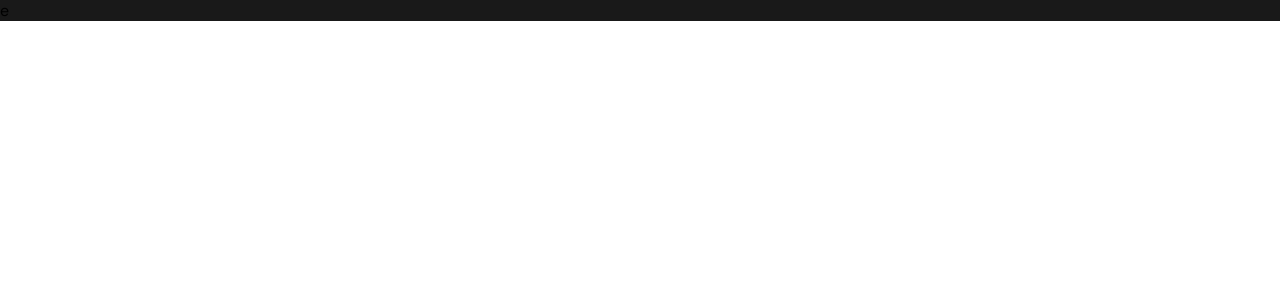
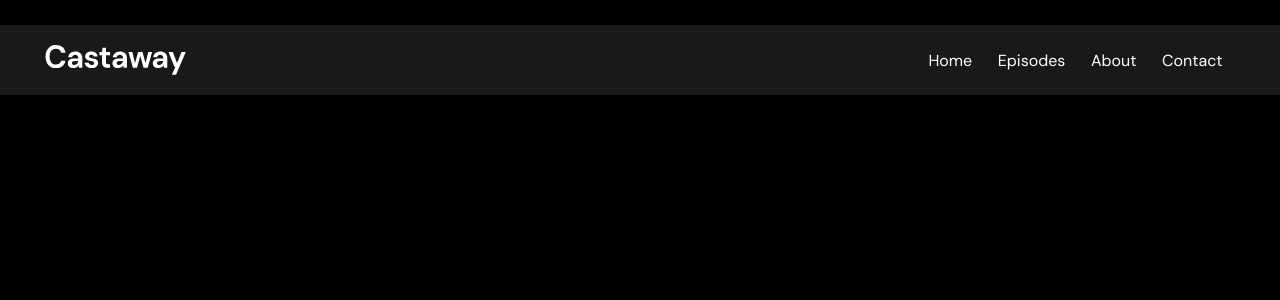
Before and after one commit to bloon1k/castaway-react, a React (Create React App) app: page / in a window 1280 px wide. Shown: the top 300 px of the page. Built offline with nearby package versions, Linux system fonts and the light colour scheme.

Commit message:
add header, set font/color scheme

```diff
--- a/src/App.js
+++ b/src/App.js
@@ -6,7 +6,9 @@ function App() {
 
   return (
     <div className="App">
-        <Nav/>
+        <div className="container">
+            <Nav/>
+        </div>
     </div>
   );
 }
--- a/src/components/nav/Nav-styles.scss
+++ b/src/components/nav/Nav-styles.scss
@@ -1,5 +1,75 @@
 @use '../../styles/colors';
 
-.nav {
+.head {
   background: colors.$primary;
+  width: 1440px;
+  height: 70px;
+  display: flex;
+  justify-content: space-between;
+  align-items: center;
+  margin: 25px 0;
+
+  &__logo {
+    width: 11%;
+    margin: 0 3.5%;
+  }
+
+  &__nav {
+    width: fit-content;
+    margin: 0 3.5%;
+  }
+
+  &__ul {
+    display: flex;
+    font-size: 100%;
+
+    & a {
+      color: colors.$white;
+      margin: 0 1vw;
+      transition: .2s;
+
+      &:hover {
+        color: colors.$secondary;
+      }
+    }
+  }
 }
+
+@media screen and (min-width: 1440px) {
+  .head {
+    width: 1440px;
+    &__ul {
+      display: flex;
+    }
+
+    &__burger {
+      display: none;
+    }
+  }
+}
+
+@media screen and (max-width: 1440px) {
+  .head {
+    width: 100%;
+    &__ul {
+      display: flex;
+    }
+
+    &__burger {
+      display: none;
+    }
+  }
+}
+@media screen and (max-width: 480px) {
+  .head {
+    width: 50%;
+
+    &__ul {
+      display: none;
+    }
+
+    &__burger {
+      display: block;
+    }
+  }
+}
--- a/src/components/nav/Nav.jsx
+++ b/src/components/nav/Nav.jsx
@@ -1,10 +1,20 @@
 import React from 'react';
 import './Nav-styles.scss'
+import logo from '../../Assets/logo.svg'
 
 const Nav = () => {
     return (
-        <section className={'nav'}>
-            e
+        <section className={'head'}>
+            <img src={logo} alt="Castaway Logo" className={'head__logo'}/>
+            <nav className="head__nav">
+                <ul className="head__ul">
+                    <a href={'#root'}><li>Home</li></a>
+                    <a href={'#root'}><li>Episodes</li></a>
+                    <a href={'#root'}><li>About</li></a>
+                    <a href={'#root'}><li>Contact</li></a>
+                </ul>
+            </nav>
+            <div className={'head__burger'}>Burger</div>
         </section>
     );
 };
--- a/src/styles/App.scss
+++ b/src/styles/App.scss
@@ -1,3 +1,4 @@
+@use './colors';
 @import-normalize;
 
 * {
@@ -6,6 +7,20 @@
 
 body {
     font-family: 'DM Sans', 'sans-serif';
+    background: colors.$black;
     margin: 0;
     padding: 0;
 }
+
+ul {
+    list-style: none;
+}
+
+a {
+    text-decoration: none;
+}
+
+.container {
+    display: flex;
+    justify-content: center;
+}
```
Also changed, not shown: src/Assets/person.png (added).
